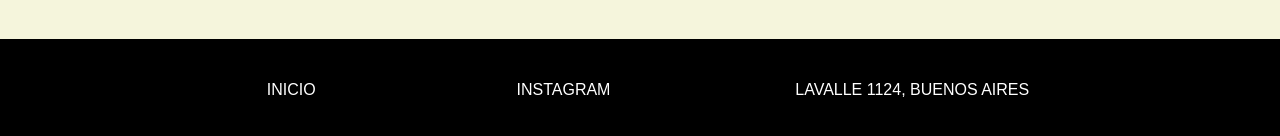
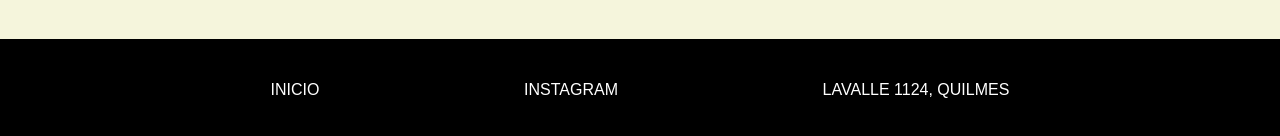
Before and after one commit to ramirovictorero/PF-Victorero, a website: page pages/contactanos.html in a window 1280 px wide. Shown: the part 660-796 px from the top of the page. Drawn offline with nearby package versions, Linux system fonts and the light colour scheme.

Commit message:
Agregue enlace de google maps a lavalle 1124

```diff
--- a/pages/contactanos.html
+++ b/pages/contactanos.html
@@ -79,7 +79,7 @@
                         target="_blank">INSTAGRAM</a>
                 </li>
                 <li class="nav-item">
-                    LAVALLE 1124, BUENOS AIRES
+                    <a class="nav-link" href="https://www.google.com/maps/place/SalonTPS+-+Peluquer%C3%ADa+y+Barber%C3%ADa/@-34.7309333,-58.2507499,15z/data=!4m2!3m1!1s0x0:0xd8809be4b3628a88?sa=X&ved=2ahUKEwikmL3J58SAAxWVqZUCHVJCDhQQ_BJ6BAhHEAA&ved=2ahUKEwikmL3J58SAAxWVqZUCHVJCDhQQ_BJ6BAhWEAg" target="_blank">LAVALLE 1124, QUILMES</a>
                 </li>
             </ul>
         </div>
```
Also changed, not shown: pages/nosotros.html (+1 -1 lines), pages/productos.html (+1 -1 lines), pages/servicios.html (+1 -1 lines).
